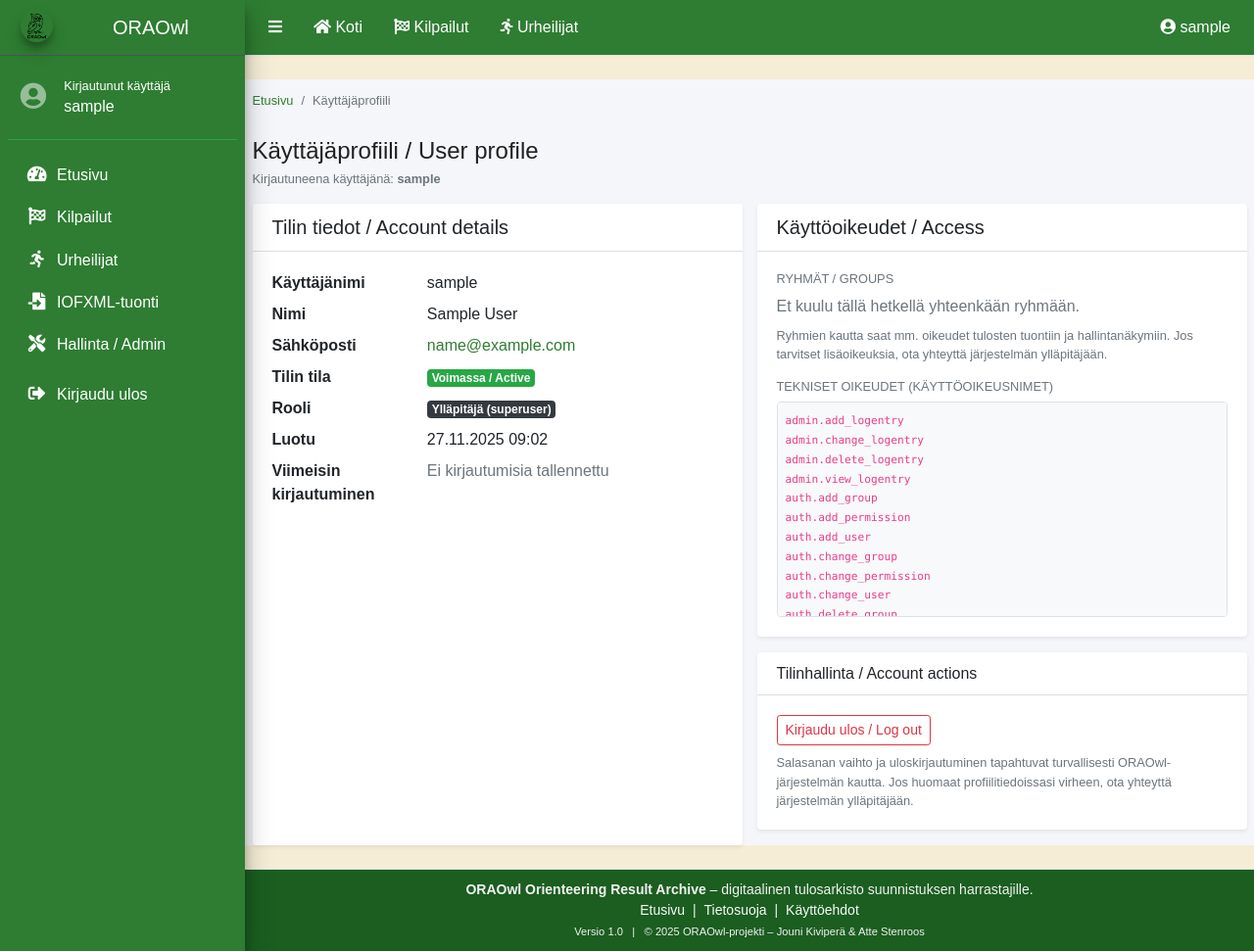
After one commit to jounikivi/oraowl, a Django app: page /profiili/ in a window 1280 px wide. The commit adds this page. Shown: the whole page at 98% size. Run offline with Django 5.2, Linux system fonts and the light colour scheme; the visitor is signed in with stand-in values (Sample User, id 1); style sheets or scripts are compiled from the project's sources; some libraries are stand-ins or nearby versions.

Commit message:
päivityksiä

```diff
--- /dev/null
+++ b/oraw_app/templates/oraw_app/accounts/profile.html
@@ -0,0 +1,197 @@
+{# oraw_app/templates/oraw_app/accounts/profile.html #}
+{% extends "oraw_app/base.html" %}
+
+{% block title %}Käyttäjäprofiili / User profile{% endblock %}
+
+{% block content %}
+<div class="container my-4">
+
+  {# ------------------------------------------------------------ #}
+  {# Breadcrumb                                                   #}
+  {# ------------------------------------------------------------ #}
+  <nav aria-label="breadcrumb" class="mb-3">
+    <ol class="breadcrumb small bg-transparent px-0 mb-0">
+      <li class="breadcrumb-item">
+        <a href="{% url 'oraw_app:home' %}">Etusivu</a>
+      </li>
+      <li class="breadcrumb-item active" aria-current="page">
+        Käyttäjäprofiili
+      </li>
+    </ol>
+  </nav>
+
+  {# ------------------------------------------------------------ #}
+  {# Header                                                       #}
+  {# ------------------------------------------------------------ #}
+  <div class="d-flex justify-content-between align-items-end mb-3">
+    <div>
+      <h1 class="h4 mb-1">
+        Käyttäjäprofiili / User profile
+      </h1>
+      <p class="small text-muted mb-0">
+        Kirjautuneena käyttäjänä: <strong>{{ user_obj.username }}</strong>
+      </p>
+    </div>
+  </div>
+
+  <div class="row g-3">
+
+    {# ---------------------------------------------------------- #}
+    {# Perustiedot                                                #}
+    {# ---------------------------------------------------------- #}
+    <div class="col-lg-6">
+      <div class="card shadow-sm h-100">
+        <div class="card-header">
+          <h2 class="h5 mb-0">Tilin tiedot / Account details</h2>
+        </div>
+        <div class="card-body">
+          <dl class="row mb-0">
+            <dt class="col-sm-4">Käyttäjänimi</dt>
+            <dd class="col-sm-8">{{ user_obj.username }}</dd>
+
+            <dt class="col-sm-4">Nimi</dt>
+            <dd class="col-sm-8">
+              {% if user_obj.get_full_name %}
+                {{ user_obj.get_full_name }}
+              {% else %}
+                <span class="text-muted">–</span>
+              {% endif %}
+            </dd>
+
+            <dt class="col-sm-4">Sähköposti</dt>
+            <dd class="col-sm-8">
+              {% if user_obj.email %}
+                <a href="mailto:{{ user_obj.email }}">{{ user_obj.email }}</a>
+              {% else %}
+                <span class="text-muted">–</span>
+              {% endif %}
+            </dd>
+
+            <dt class="col-sm-4">Tilin tila</dt>
+            <dd class="col-sm-8">
+              {% if user_obj.is_active %}
+                <span class="badge badge-success">Voimassa / Active</span>
+              {% else %}
+                <span class="badge badge-danger">Ei aktiivinen</span>
+              {% endif %}
+            </dd>
+
+            <dt class="col-sm-4">Rooli</dt>
+            <dd class="col-sm-8">
+              {% if user_obj.is_superuser %}
+                <span class="badge badge-dark">Ylläpitäjä (superuser)</span>
+              {% elif user_obj.is_staff %}
+                <span class="badge badge-primary">Ylläpitäjä (staff)</span>
+              {% else %}
+                <span class="badge badge-secondary">Peruskäyttäjä</span>
+              {% endif %}
+            </dd>
+
+            <dt class="col-sm-4">Luotu</dt>
+            <dd class="col-sm-8">
+              {% if user_obj.date_joined %}
+                {{ user_obj.date_joined|date:"j.n.Y H:i" }}
+              {% else %}
+                <span class="text-muted">–</span>
+              {% endif %}
+            </dd>
+
+            <dt class="col-sm-4">Viimeisin kirjautuminen</dt>
+            <dd class="col-sm-8">
+              {% if user_obj.last_login %}
+                {{ user_obj.last_login|date:"j.n.Y H:i" }}
+              {% else %}
+                <span class="text-muted">Ei kirjautumisia tallennettu</span>
+              {% endif %}
+            </dd>
+          </dl>
+        </div>
+      </div>
+    </div>
+
+    {# ---------------------------------------------------------- #}
+    {# Ryhmät ja oikeudet                                         #}
+    {# ---------------------------------------------------------- #}
+    <div class="col-lg-6">
+      <div class="card shadow-sm mb-3">
+        <div class="card-header">
+          <h2 class="h5 mb-0">Käyttöoikeudet / Access</h2>
+        </div>
+        <div class="card-body">
+          <h6 class="small text-uppercase text-muted mb-2">
+            Ryhmät / Groups
+          </h6>
+
+          {% if groups %}
+            <p class="mb-2">
+              {% for group in groups %}
+                <span class="badge badge-info mr-1">{{ group.name }}</span>
+              {% endfor %}
+            </p>
+          {% else %}
+            <p class="text-muted mb-2">
+              Et kuulu tällä hetkellä yhteenkään ryhmään.
+            </p>
+          {% endif %}
+
+          <p class="small text-muted mb-3">
+            Ryhmien kautta saat mm. oikeudet tulosten tuontiin ja
+            hallintanäkymiin. Jos tarvitset lisäoikeuksia, ota yhteyttä
+            järjestelmän ylläpitäjään.
+          </p>
+
+          <h6 class="small text-uppercase text-muted mb-2">
+            Tekniset oikeudet (käyttöoikeusnimet)
+          </h6>
+
+          {% if permissions %}
+            <div class="border rounded p-2 bg-light small" style="max-height: 220px; overflow-y: auto;">
+              <ul class="list-unstyled mb-0">
+                {% for perm in permissions %}
+                  <li><code>{{ perm }}</code></li>
+                {% endfor %}
+              </ul>
+            </div>
+          {% else %}
+            <p class="text-muted small mb-0">
+              Ei erillisiä käyttöoikeuksia. Peruskäyttäjä näkee julkiset
+              kilpailut ja tulokset.
+            </p>
+          {% endif %}
+        </div>
+      </div>
+
+      {# -------------------------------------------------------- #}
+      {# Pikavalinnat                                             #}
+      {# -------------------------------------------------------- #}
+      <div class="card shadow-sm">
+        <div class="card-header">
+          <h2 class="h6 mb-0">Tilinhallinta / Account actions</h2>
+        </div>
+        <div class="card-body">
+          <div class="d-flex flex-wrap gap-2">
+            {% url 'password_change' as password_change_url %}
+            {% if password_change_url %}
+              <a href="{{ password_change_url }}" class="btn btn-outline-primary btn-sm mr-2 mb-2">
+                Vaihda salasana / Change password
+              </a>
+            {% endif %}
+
+            <a href="{% url 'logout' %}" class="btn btn-outline-danger btn-sm mb-2">
+              Kirjaudu ulos / Log out
+            </a>
+          </div>
+
+          <p class="small text-muted mb-0">
+            Salasanan vaihto ja uloskirjautuminen tapahtuvat turvallisesti
+            ORAOwl-järjestelmän kautta. Jos huomaat profiilitiedoissasi virheen,
+            ota yhteyttä järjestelmän ylläpitäjään.
+          </p>
+        </div>
+      </div>
+    </div>
+
+  </div>
+
+</div>
+{% endblock %}
--- a/oraw_app/urls.py
+++ b/oraw_app/urls.py
@@ -153,4 +153,6 @@ urlpatterns = [
         views.AdminDashboardView.as_view(),
         name="admin_dashboard",
     ),
+
+    path("profiili/", views.UserProfileView.as_view(), name="user_profile"),
 ]
--- a/oraw_app/views.py
+++ b/oraw_app/views.py
@@ -172,7 +172,13 @@ class ResultDetailView(DetailView):
         context = super().get_context_data(**kwargs)
         result = self.object
 
-        context["splits"] = Split.objects.filter(result=result).order_by("leg")
+        # Hae kaikki väliajat tälle tulokselle, järjestys numeron (seq) mukaan
+        context["splits"] = (
+            Split.objects
+            .filter(result=result)
+            .order_by("seq")
+        )
+
         context["competition"] = result.course.competition
         context["course"] = result.course
 
@@ -331,3 +337,20 @@ class UserLogoutView(LogoutView):
 class AdminDashboardView(PermissionRequiredMixin, TemplateView):
     permission_required = "oraw_app.can_access_admin"
     template_name = "oraw_app/admin/dashboard.html"
+
+# ========================================================================
+# User profile
+# ========================================================================
+
+class UserProfileView(LoginRequiredMixin, TemplateView):
+    template_name = "oraw_app/accounts/profile.html"
+
+    def get_context_data(self, **kwargs):
+        context = super().get_context_data(**kwargs)
+        user = self.request.user
+
+        context["user_obj"] = user
+        context["groups"] = user.groups.all().order_by("name")
+        context["permissions"] = sorted(user.get_all_permissions())
+
+        return context
```
Also changed, not shown: oraw_app/templates/oraw_app/athletes/index.html (+107 -29 lines), oraw_app/templates/oraw_app/competitions/result_detail.html (+88 -32 lines).
